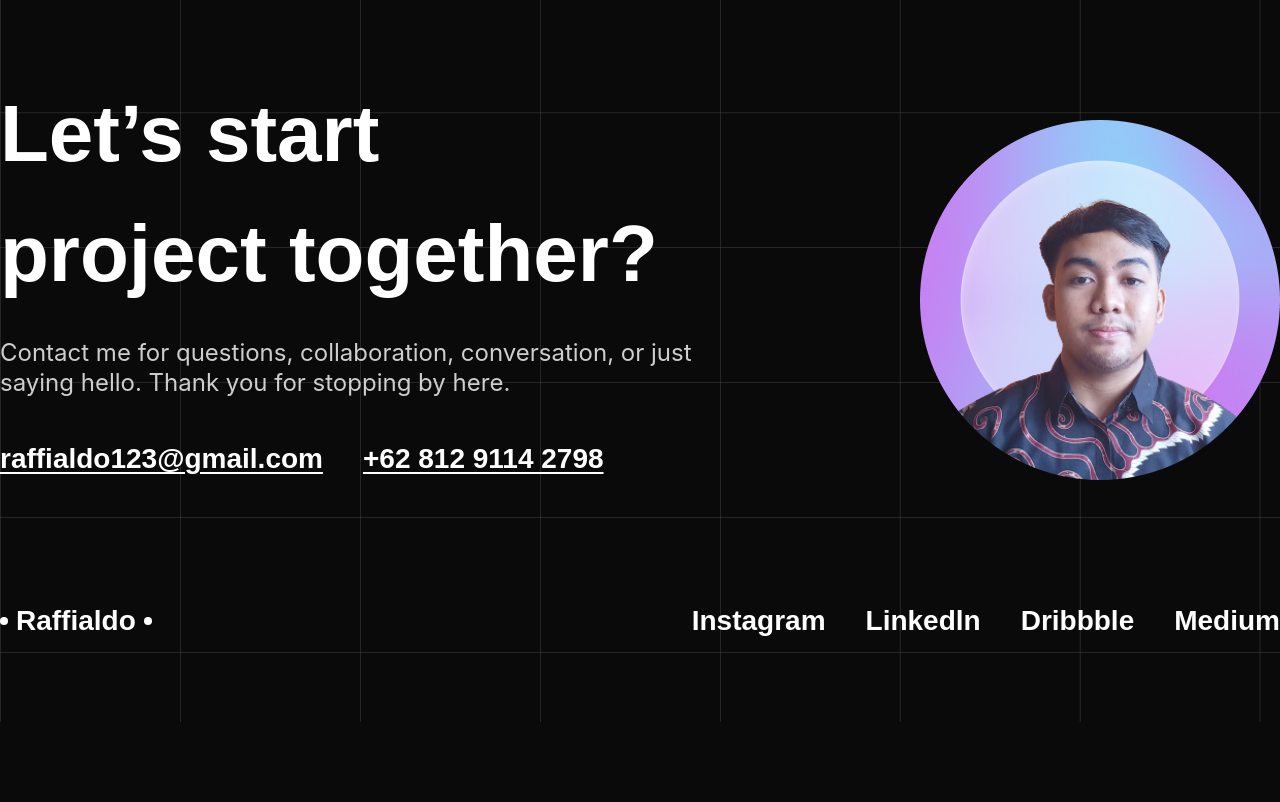
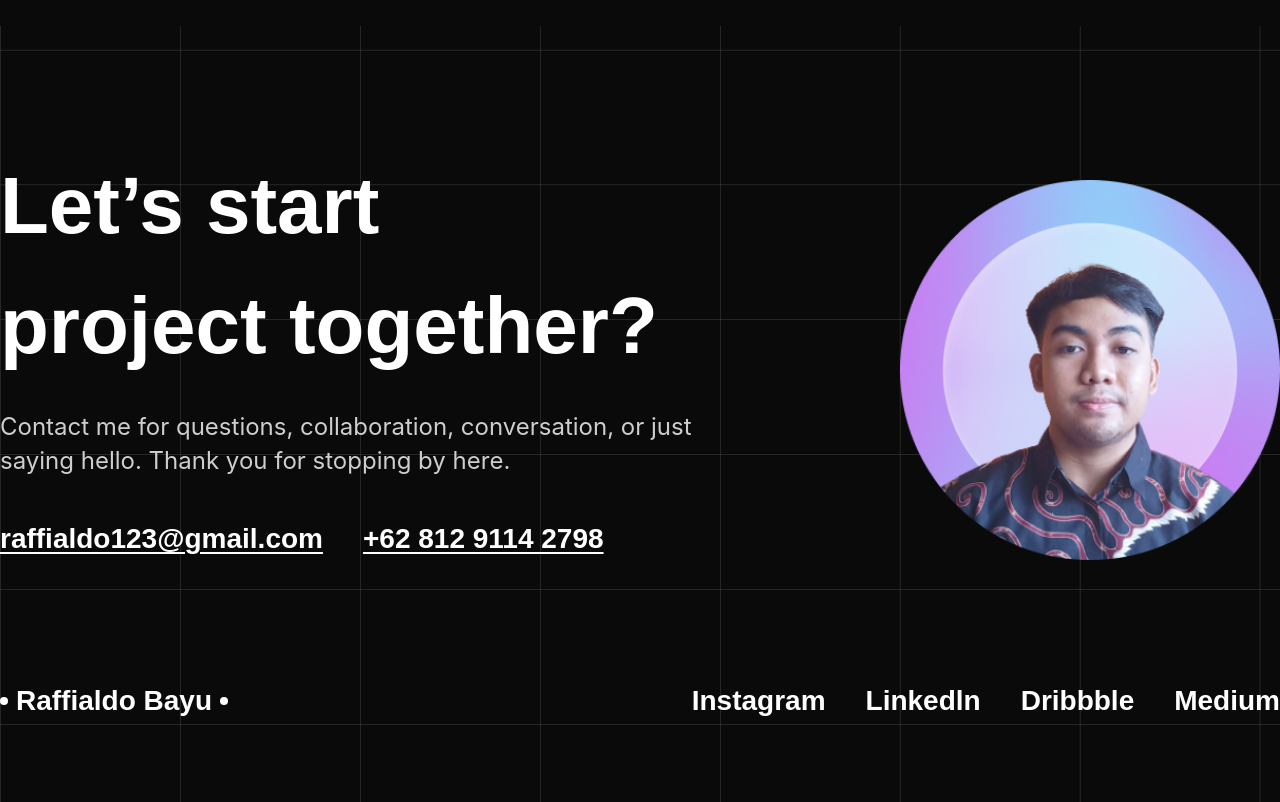
Before and after one commit to shidqirifat/aldo-personal-web, a Next.js app: page /about in a window 1280 px wide. Shown: the part 1380-2182 px from the top of the page. Before the commit the page ends 2102 px from the top, so only its background shows below. Built offline with nearby package versions, Linux system fonts and the light colour scheme.

Commit message:
fix: minor bugs

```diff
--- a/components/ContactUs.js
+++ b/components/ContactUs.js
@@ -43,7 +43,7 @@ export default function ContactUs() {
               ))}
             </div>
           </div>
-          <div className="min-h-[250px] md:min-h-[360px] min-w-[250px] md:min-w-[360px] relative">
+          <div className="min-h-[250px] md:min-h-[380px] min-w-[250px] md:min-w-[380px] relative">
             <Image
               src="/assets/images/photo-profil.png"
               alt="Photo Profil"
@@ -53,7 +53,7 @@ export default function ContactUs() {
         </div>
         <div className="flex justify-center lg:justify-between mt-6 md:mt-24 lg:mt-[120px]">
           {(displaySize.large || displaySize.extraLarge) && (
-            <TextLogo>Raffialdo</TextLogo>
+            <TextLogo>Raffialdo Bayu</TextLogo>
           )}
           <div className="flex justify-between lg:justify-center w-full lg:w-auto gap-3 md:gap-10">
             {SOCIALS.map((social) => (
--- a/components/Services.js
+++ b/components/Services.js
@@ -11,7 +11,7 @@ const CardService = ({ title, icon, description, isSmallDisplay }) => {
   return (
     <div
       key={title}
-      className="text-center w-[100%] sm:w-[40%] lg:w-[30%] bg-white-primary rounded-[32px] py-6 md:py-10 px-5 md:px-4"
+      className="text-center w-[100%] sm:w-[40%] lg:w-[30%] bg-white-primary rounded-[32px] py-6 md:py-10 px-4"
     >
       <div className="bg-grey-primary h-20 md:h-[120px] w-20 md:w-[120px] rounded-full grid place-content-center mx-auto">
         <Image src={icon} alt={title} width={size} height={size} />
@@ -19,7 +19,7 @@ const CardService = ({ title, icon, description, isSmallDisplay }) => {
       <h2 className="text-black-primary font-semibold text-[32px] md:text-4xl leading-8 md:leading-[54px] mt-4 md:mt-8 mb-2 md:mb-4">
         {title}
       </h2>
-      <Paragraph>{description}</Paragraph>
+      <Paragraph className="!leading-5 md:!leading-8">{description}</Paragraph>
     </div>
   );
 };
--- a/components/Text.js
+++ b/components/Text.js
@@ -3,7 +3,7 @@ import React from 'react';
 export const Paragraph = ({ children, className = '' }) => {
   return (
     <h3
-      className={`text-xs md:text-2xl leading-4 md:leading-[30px] text-black-secondary font-inter ${className}`}
+      className={`text-xs md:text-2xl leading-[18px] md:leading-[34px] text-black-secondary font-inter ${className}`}
     >
       {children}
     </h3>
```
